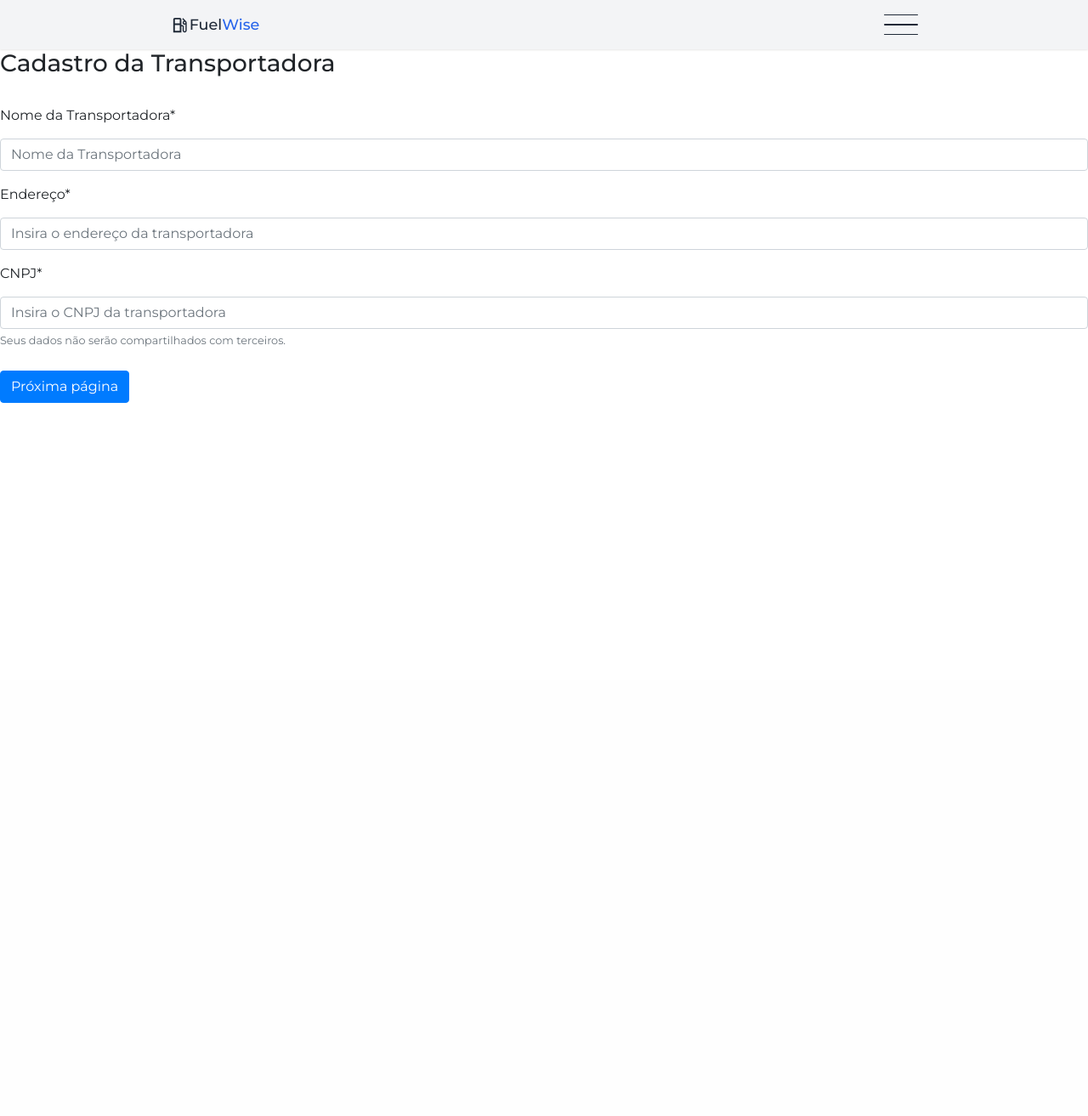
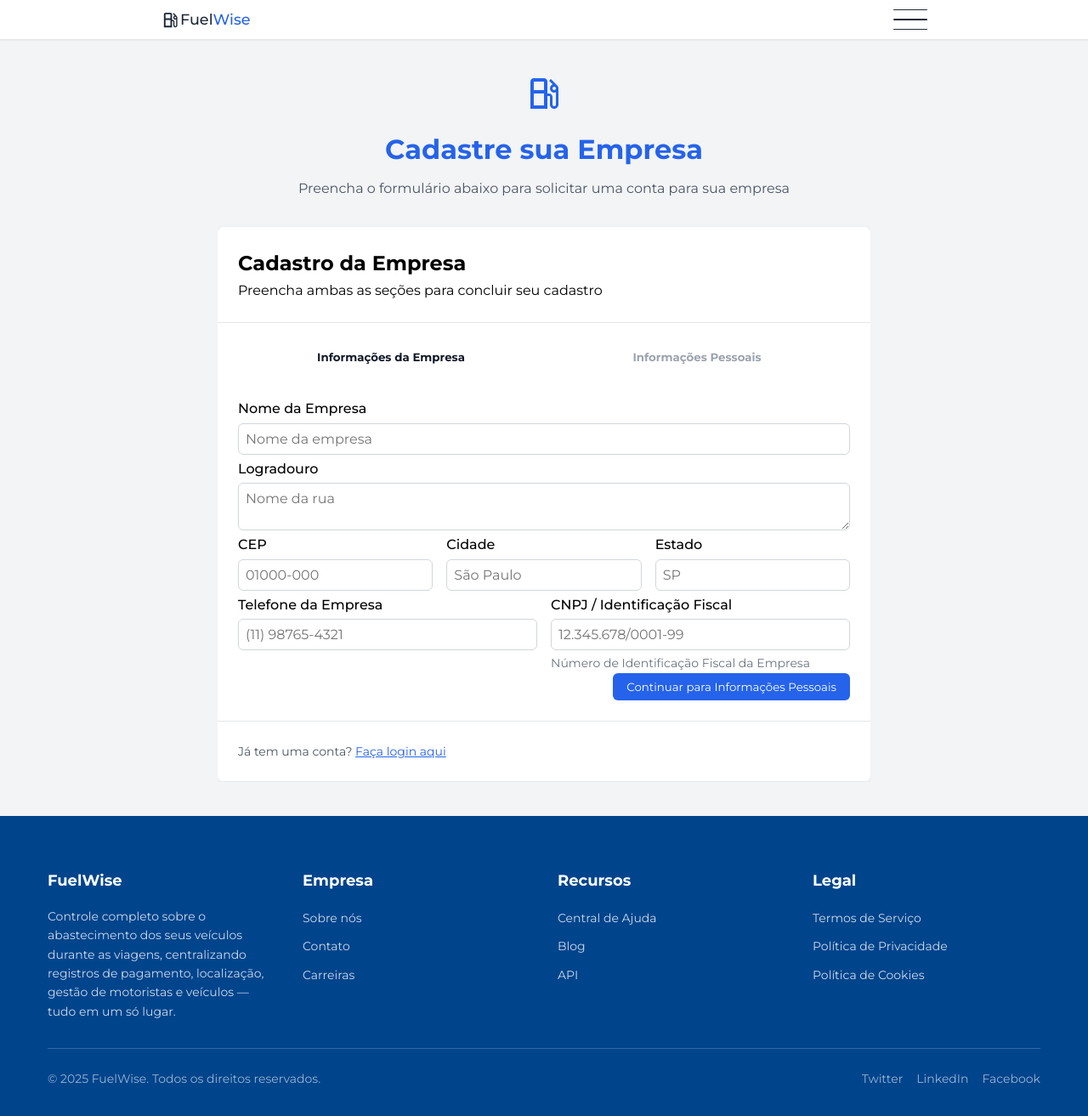
Before and after one commit to arrszera/fuelwise, a PHP site: page /cadastro_transportadora.php in a window 1280 px wide. Shown: the whole page at 85% size. Before the commit the page ends 474 px from the top, so only its background shows below. Run offline with PHP 8.4, Linux system fonts and the light colour scheme; some libraries are stand-ins or nearby versions.

Commit message:
nome arquivos

```diff
--- a/elements/header.php
+++ b/elements/header.php
@@ -47,7 +47,7 @@
 <ul class="mobile-menu-list" id="mobile-menu-list">
     <?php if (!isset($_SESSION['id'])) { ?> <!-- DESLOGADO -->
         <li class="mobile-menu-item"><a href="/FuelWise/pages/login.php">Fazer login</a></li>
-        <li class="mobile-menu-item"><a href="/FuelWise/pages/cadastro_transportadora_v2.php?page=1">Cadastrar como Transportadora</a></li>
+        <li class="mobile-menu-item"><a href="/FuelWise/pages/cadastro_transportadora.php?page=1">Cadastrar como Transportadora</a></li>
         <li class="mobile-menu-item"><a href="#" onclick="scrollIntoView()">Suporte &nbsp;<box-icon color="black" name="support"></box-icon></a></li>
     <?php } else if (isset($_SESSION['gerente']) && isset($_SESSION['adm']) && $_SESSION['gerente'] == '0' && $_SESSION['adm'] == '0'){ ?>
         <li class="mobile-menu-item"><a href="/FuelWise/pages/motorista/postos.php">Checar Postos</a></li>
--- a/pages/cadastro_transportadora.php
+++ b/pages/cadastro_transportadora.php
@@ -1,71 +1,153 @@
 <!DOCTYPE html>
 <html lang="pt-BR">
 <head>
+  <meta charset="UTF-8" />
+  <meta name="viewport" content="width=device-width, initial-scale=1.0" />
+  <title>Cadastro de Empresa</title>
+  <link rel="stylesheet" href="../css/index.css">
+  <link rel="stylesheet" href="../css/cadastro.css">
+  <link rel="stylesheet" href="../css/header.css">
+  <link rel="stylesheet" href="../css/footer.css">
+</head>
+<body class="body">
   <?php
-        include('../elements/head.php')
+    include('../elements/header.php');
+    include('../elements/alert.php');
   ?>
-    <title>Cadastro Transportadora</title>
-<!-- fonte -->
-</head>
-<body>
-    <?php include('../elements/header.php') ?>
 
-    <div class="form-div" id="form-div">
-        <?php if (!isset($_GET["page"]) || $_GET["page"] == 1) {?>
-            <form method="POST" action="cadastro_transportadora_php.php?page=1" class="form">
-                <h3>Cadastro da Transportadora</h3>
-                <small></small><br>
+  <main class="main">
+  <div class="container">
+    <div class="text-center">
+      <div class="logo-circle">
+        <svg fill="#2563eb" width="48" height="48" viewBox="0 0 24 24" xmlns="http://www.w3.org/2000/svg">
+          <path d="M19.77 7.23L19.78 7.22L16.06 3.5L15 4.56L17.11 6.67C16.17 7.03 15.5 7.93 15.5 9C15.5 10.38 16.62 11.5 18 11.5C18.36 11.5 18.69 11.42 19 11.29V18.5C19 19.05 18.55 19.5 18 19.5C17.45 19.5 17 19.05 17 18.5V14C17 12.9 16.1 12 15 12H14V5C14 3.9 13.1 3 12 3H6C4.9 3 4 3.9 4 5V21H14V13.5H15.5V18.5C15.5 19.88 16.62 21 18 21C19.38 21 20.5 19.88 20.5 18.5V9C20.5 8.31 20.22 7.68 19.77 7.23ZM12 13.5V19H6V12H12V13.5ZM12 10H6V5H12V10ZM18 10C17.45 10 17 9.55 17 9C17 8.45 17.45 8 18 8C18.55 8 19 8.45 19 9C19 9.55 18.55 10 18 10Z" />
+        </svg>
+      </div>
+      <h1 class="title">Cadastre sua Empresa</h1>
+      <p class="subtitle">Preencha o formulário abaixo para solicitar uma conta para sua empresa</p>
+    </div>
+
+    <div class="card">
+      <div class="card-header">
+        <h2>Cadastro da Empresa</h2>
+        <p>Preencha ambas as seções para concluir seu cadastro</p>
+      </div>
+
+      <form class="form" method="POST" action="cadastro_transportadora_php_v2.php">
+        <div class="card-body">
+          <div class="tabs">
+            <button class="tab-btn active" type="button" data-tab="empresa">Informações da Empresa</button>
+            <button class="tab-btn" type="button" data-tab="pessoal">Informações Pessoais</button>
+          </div>
+
+          <div class="tab-content" id="empresa">
+            <!-- Campos da empresa -->
             <div class="form-group">
-                    <label for="nomeTransportadora">Nome da Transportadora*</label>
-                    <input name="nomeTransportadora" id="nomeTransportadora" type="text" class="form-control" id="exampleInputPassword1" placeholder="Nome da Transportadora">
+              <label>Nome da Empresa</label>
+              <input placeholder="Nome da empresa" name="nomeEmpresa" value="<?= htmlspecialchars($_POST['nomeEmpresa'] ?? '') ?>" />
+              <p class="hint hidden"></p>
             </div>
             <div class="form-group">
-                    <label for="endereco">Endereço*</label>
-                    <input id="endereco" name="endereco" type="text" class="form-control" placeholder="Insira o endereço da transportadora">
+              <label>Logradouro</label>
+              <textarea placeholder="Nome da rua" name="endereco"><?= htmlspecialchars($_POST['endereco'] ?? '') ?></textarea>
+              <p class="hint hidden"></p>
+            </div>
+            <div class="form-row">
+              <div class="form-group">
+                <label>CEP</label>
+                <input placeholder="01000-000" name="cep" value="<?= htmlspecialchars($_POST['cep'] ?? '') ?>" />
+                <p class="hint hidden"></p>
               </div>
               <div class="form-group">
-                    <label for="cnpj">CNPJ*</label>
-                    <input id="cnpj" name="cnpj" type="text" class="form-control" aria-describedby="infoPage1" placeholder="Insira o CNPJ da transportadora">
-                    <small id="infoPage1" class="form-text text-muted">Seus dados não serão compartilhados com terceiros.</small>
+                <label>Cidade</label>
+                <input placeholder="São Paulo" name="cidade" value="<?= htmlspecialchars($_POST['cidade'] ?? '') ?>" />
+                <p class="hint hidden"></p>
               </div>
-                <button type="submit" class="btn btn-primary">Próxima página</button>
+              <div class="form-group">
+                <label>Estado</label>
+                <input placeholder="SP" name="estado" value="<?= htmlspecialchars($_POST['estado'] ?? '') ?>" />
+                <p class="hint hidden"></p>
+              </div>
+            </div>
+            <div class="form-row">
+              <div class="form-group">
+                <label>Telefone da Empresa</label>
+                <input placeholder="(11) 98765-4321" name="telefoneEmpresa" value="<?= htmlspecialchars($_POST['telefoneEmpresa'] ?? '') ?>" />
+                <p class="hint hidden"></p>
+              </div>
+              <div class="form-group">
+                <label>CNPJ / Identificação Fiscal</label>
+                <input placeholder="12.345.678/0001-99" name="cnpj" value="<?= htmlspecialchars($_POST['cnpj'] ?? '') ?>" />
+                <p class="hint">Número de Identificação Fiscal da Empresa</p>
+              </div>
+            </div>
+            <div class="form-actions right">
+              <button class="btn primary" type="button" onclick="alterarAba('empresa', 'pessoal')">Continuar para Informações Pessoais</button>
+            </div>
+          </div>
+
+          <div class="tab-content hidden" id="pessoal">
+            <!-- Campos pessoais -->
+            <div class="form-row">
+              <div class="form-group">
+                <label>Nome</label>
+                <input placeholder="João" name="nomePessoal" value="<?= htmlspecialchars($_POST['nomePessoal'] ?? '') ?>" />
+                <p class="hint hidden"></p>
+              </div>
+              <div class="form-group">
+                <label>Sobrenome</label>
+                <input placeholder="Silva" name="sobrenome" value="<?= htmlspecialchars($_POST['sobrenome'] ?? '') ?>" />
+                <p class="hint hidden"></p>
+              </div>
+            </div>
+            <div class="form-row">
+              <div class="form-group">
+                <label>CPF</label>
+                <input type="text" placeholder="Ex: 123.456.789-12" name="cpf" value="<?= htmlspecialchars($_POST['cpf'] ?? '') ?>" />
+                <p class="hint"></p>
+              </div>
+              <div class="form-group">
+                <label>E-mail</label>
+                <input type="email" placeholder="joao.silva@exemplo.com" name="email" value="<?= htmlspecialchars($_POST['email'] ?? '') ?>" />
+                <p class="hint">Este será seu usuário para login</p>
+              </div>
+            </div>
+            <div class="form-row">
+              <div class="form-group">
+                <label>Senha</label>
+                <input type="password" placeholder="********" name="senha" />
+                <p class="hint">A senha deve ter ao menos 8 caracteres</p>
+              </div>
+              <div class="form-group">
+                <label>Confirmar Senha</label>
+                <input type="password" placeholder="********" name="confirmarSenha" />
+                <p class="hint hidden"></p>
+              </div>
+              <div class="form-group">
+                <label>Telefone Pessoal</label>
+                <input placeholder="(11) 98765-4321" name="telefonePessoal" value="<?= htmlspecialchars($_POST['telefonePessoal'] ?? '') ?>" />
+                <p class="hint hidden"></p>
+              </div>
+            </div>
+            <div class="form-actions space-between">
+              <button type="button" class="btn" onclick="alterarAba('pessoal', 'empresa', false)">Voltar para Informações da Empresa</button>
+              <button type="submit" class="btn primary" onclick="validarFormularioCompleto(event, this)">Enviar Cadastro</button>
+            </div>
+          </div>
+        </div>
       </form>
 
-        <?php } else if (isset($_GET["page"]) && $_GET["page"] == 2) { ?>
-            <form method="POST" action="cadastro_transportadora_php.php?page=2" class="form">
-                <h3>Cadastro de um gerente</h3>
-                <small class="form-text text-muted">Mais gerentes poderão ser adicionados após o cadastro inicial.</small> <br>
-                <div class="form-group">
-                    <label for="nomeUsuario">Nome do usuário</label>
-                    <input name="nomeUsuario" id="nomeUsuario" type="text" class="form-control" placeholder="Nome do usuário">
+      <div class="card-footer">
+        Já tem uma conta? <a href="login.php">Faça login aqui</a>
       </div>
-                <div class="form-group">
-                    <label for="email">Email</label>
-                    <input id="email" name="email" type="text" class="form-control" placeholder="Insira seu endereço">
     </div>
-                <div class="form-group">
-                    <label for="telefone">Telefone</label>
-                    <input name="telefone" type="text" class="form-control" placeholder="Insira o telefone">
   </div>
-                <div class="form-group">
-                    <label for="cpf">CPF</label>
-                    <input name="cpf" type="text" class="form-control" placeholder="Insira seu CPF">
-                </div>
-                <div class="form-group">
-                    <label for="senha">Senha</label>
-                    <input id="senha" name="senha" type="password" class="form-control" placeholder="Insira sua senha">
-                </div>
-                <div class="form-group">
-                    <label for="confirmarSenha">Confirmar sua senha</label>
-                    <input id="confirmarSenha" name="confirmarSenha" type="password" class="form-control" placeholder="Confirme sua senha">
-                </div>
-                <button type="submit" class="btn btn-primary">Enviar</button>
-            </form>
-        <?php } ?>
+</main>
 
-    </div>
-    <!-- JS -->
+  <?php include('../elements/footer.php') ?>
+
   <script src="../js/index.js"></script>
-    <script src="https://unpkg.com/boxicons@2.1.4/dist/boxicons.js"></script>
+  <script src="../js/cadastro.js"></script>
+
 </body>
 </html>
--- a/pages/cadastro_transportadora_php_v2.php
+++ b/pages/cadastro_transportadora_php_v2.php
@@ -88,7 +88,7 @@ $dados = [];
 foreach ($campos as $campo) {
     if (!isset($_POST[$campo]) || trim($_POST[$campo]) === '') {
         $_SESSION['erro'] = true;
-        header("Location: cadastro_transportadora_v2.php");
+        header("Location: cadastro_transportadora.php");
         exit;
     }
     $dados[$campo] = trim($_POST[$campo]);
@@ -103,7 +103,7 @@ if (!$erros) {
         'iconColor' => '#fedf00',
         'confirmButtonColor' => '#2563eb',
     ];
-    header("Location: cadastro_transportadora_v2.php");
+    header("Location: cadastro_transportadora.php");
 }
 
 // query de inserção
@@ -132,7 +132,7 @@ if ($stmt->execute()) {
         'iconColor' => '#fedf00',
         'confirmButtonColor' => '#2563eb',
     ];
-    header("Location: cadastro_transportadora_v2.php");
+    header("Location: cadastro_transportadora.php");
 }
 exit;
 ?>
--- a/pages/index.php
+++ b/pages/index.php
@@ -21,7 +21,7 @@
           centralizando os registros de pagamento, localização, gestão de motoristas e veículos — tudo em um só lugar.
         </p>
         <div class="hero-buttons">
-          <a href="cadastro_transportadora_v2.php" class="btn-outline">Comece já</a>
+          <a href="cadastro_transportadora.php" class="btn-outline">Comece já</a>
           <a href="/contact" class="btn-outline">Contatar equipe</a>
         </div>
       </div>
--- a/pages/login.php
+++ b/pages/login.php
@@ -69,7 +69,7 @@
         <a href="#" class="btn-link">Esqueceu sua senha?</a>
         <p>
           Não tem uma conta?
-          <a href="cadastro_transportadora_v2.php" class="btn-link">Cadastre-se</a>
+          <a href="cadastro_transportadora.php" class="btn-link">Cadastre-se</a>
         </p>
       </div>
     </div>
```
Also changed, not shown: pages/cadastro_funcionario.php (deleted, +0 -56 lines), pages/cadastro_transportadora_v2.php (deleted, +0 -153 lines). Lines whose indentation alone changed are shown as unchanged.
